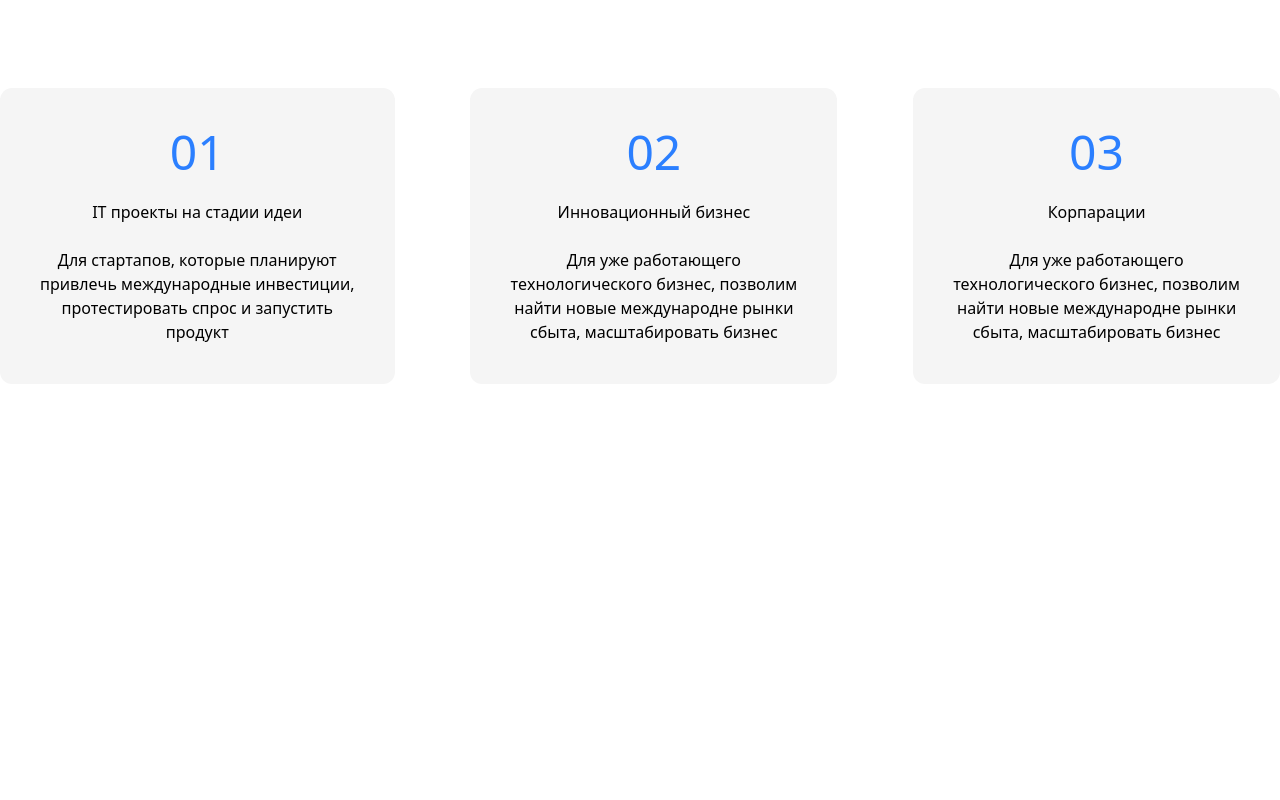
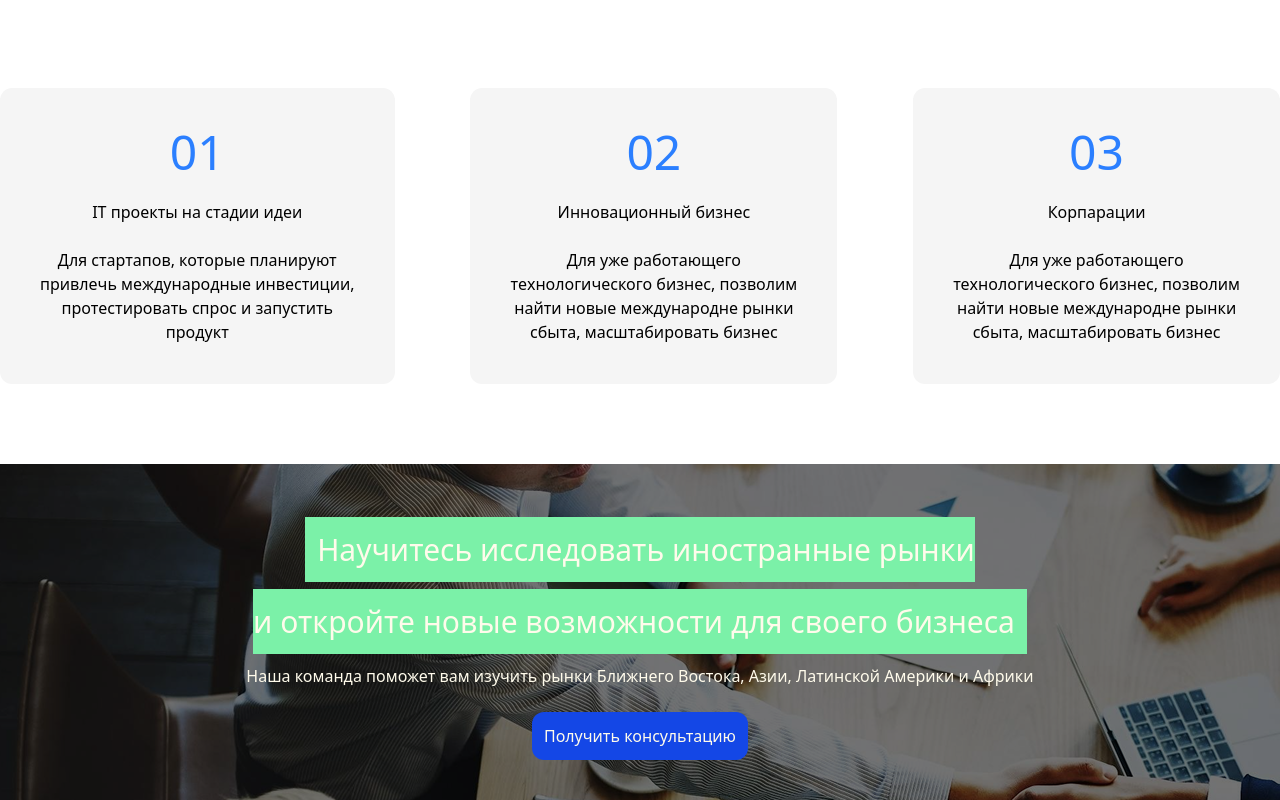
Before and after one commit to shokirovsh01/Exam-2, a website: page index.html in a window 1280 px wide. Shown: the part 1935-2735 px from the top of the page. Before the commit the page ends 2399 px from the top, so only its background shows below. Drawn offline with Linux system fonts and the light colour scheme.

Commit message:
section 5

```diff
--- a/index.html
+++ b/index.html
@@ -123,6 +123,16 @@
 
 </header>
 
+<header style="background-image:url(./Image/Group\ 757.png) ; "  class="p-5  max-w-[1600px] m-auto text-center" >
+<br><br>
+<h1 class="bg-green-300 text-amber-50 p-0.5 lg:p-3 inline text-3xl mt-5 flex-wrap">Научитесь исследовать иностранные рынки <br><br>
+и откройте новые возможности для своего бизнеса</h1>
+<br><br>
+<p class="text-amber-50">Наша команда поможет вам изучить рынки Ближнего Востока, Азии, Латинской Америки и Африки</p>
+<br>
+<button class="m-auto lg:m-start bg-blue-700 text-amber-50 p-3 rounded-xl mb-5">Получить консультацию</button>
+</header>
+
 
 </body>
 </html>
```
Also changed, not shown: Image/Group 757.png (added), src/output.css.
